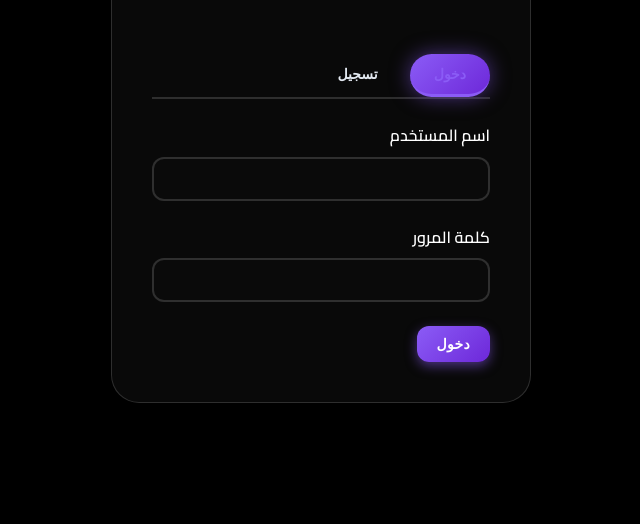
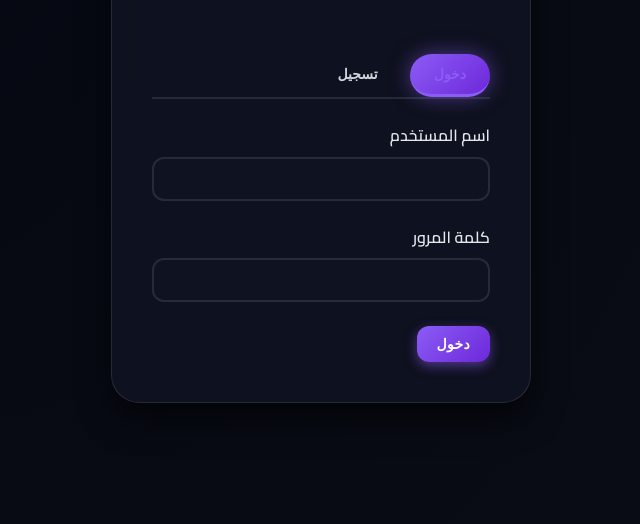
Before and after one commit to 835-droid/ms-ai-backend, a plain HTML site: page cmd/web/index.html in a window 1280 px wide. Shown: the part 346-870 px from the top of the page, without its empty margins (319-959 px from the left). Drawn offline with Linux system fonts and the light colour scheme.

Commit message:
style: enhance dark mode colors for better eye comfort - darker but warmer tones

```diff
--- a/cmd/web/css/base.css
+++ b/cmd/web/css/base.css
@@ -70,15 +70,15 @@ body {
 }
 
 body.dark-mode {
-    --bg-primary: #0a0a0a;
-    --bg-secondary: #000000;
-    --bg-tertiary: #1a1a1a;
-    --text-primary: #ffffff;
-    --text-secondary: #e2e8f0;
-    --text-muted: #94a3b8;
-    --border-light: #333333;
-    --border-medium: #555555;
-    background: linear-gradient(135deg, #000000 0%, #0a0a0a 50%, #1a1a1a 100%);
+    --bg-primary: #0f1220;
+    --bg-secondary: #050812;
+    --bg-tertiary: #1a1f2e;
+    --text-primary: #e5e7eb;
+    --text-secondary: #d1d5db;
+    --text-muted: #9ca3af;
+    --border-light: #2d3748;
+    --border-medium: #4a5568;
+    background: linear-gradient(135deg, #050812 0%, #0f1220 50%, #1a1f2e 100%);
 }
 
 @media (prefers-color-scheme: dark) {
--- a/cmd/web/css/layout.css
+++ b/cmd/web/css/layout.css
@@ -20,7 +20,7 @@
 }
 
 body.dark-mode .navbar {
-    background: rgba(10, 10, 10, 0.95);
+    background: rgba(15, 18, 32, 0.95);
     border-bottom-color: var(--border-light);
 }
 
--- a/cmd/web/css/manga.css
+++ b/cmd/web/css/manga.css
@@ -189,6 +189,12 @@
     font-size: 0.75rem;
 }
 
+.trending-rating {
+    color: #fbbf24;
+    font-size: 0.75rem;
+    font-weight: 600;
+}
+
 .library-cta {
     text-align: center;
     padding: 3rem 2rem;
--- a/cmd/web/css/modern.css
+++ b/cmd/web/css/modern.css
@@ -33,31 +33,31 @@
 
 /* Dark Theme Overrides */
 body.dark-mode {
-    /* خلفيات داكنة متدرجة */
-    --bg-dark: #000000;
-    --bg-darker: #000000;
-    --bg-card: rgba(10, 10, 10, 0.95);
-    --bg-card-solid: #0a0a0a;
-    --bg-elevated: rgba(26, 26, 26, 0.95);
-    --bg-tertiary: #1a1a1a;
-    --bg-primary: #0a0a0a;
-    --bg-secondary: #000000;
+    /* خلفيات داكنة متدرجة - محسنة للراحة */
+    --bg-dark: #050812;
+    --bg-darker: #0a0d15;
+    --bg-card: rgba(15, 18, 32, 0.95);
+    --bg-card-solid: #0f1220;
+    --bg-elevated: rgba(26, 31, 46, 0.95);
+    --bg-tertiary: #1a1f2e;
+    --bg-primary: #0f1220;
+    --bg-secondary: #050812;
 
-    /* نصوص */
-    --text-primary: #ffffff;
-    --text-secondary: #e2e8f0;
-    --text-muted: #7e8a98;
+    /* نصوص - أقل قسوة على العين */
+    --text-primary: #e5e7eb;
+    --text-secondary: #d1d5db;
+    --text-muted: #9ca3af;
 
     /* حدود وشفافية */
-    --border-light: rgba(255, 255, 255, 0.15);
-    --border-medium: rgba(255, 255, 255, 0.25);
+    --border-light: rgba(212, 216, 223, 0.12);
+    --border-medium: rgba(212, 216, 223, 0.18);
     --glass-blur: blur(12px);
-    --glass-bg: rgba(10, 10, 10, 0.8);
+    --glass-bg: rgba(15, 18, 32, 0.85);
 
     /* ظلال محسنة */
-    --shadow-sm: 0 4px 12px rgba(0, 0, 0, 0.5);
-    --shadow-md: 0 8px 24px rgba(0, 0, 0, 0.6);
-    --shadow-lg: 0 16px 32px rgba(0, 0, 0, 0.7);
+    --shadow-sm: 0 4px 12px rgba(0, 0, 0, 0.4);
+    --shadow-md: 0 8px 24px rgba(0, 0, 0, 0.5);
+    --shadow-lg: 0 16px 32px rgba(0, 0, 0, 0.6);
     --shadow-glow: 0 0 20px var(--primary-glow);
     --shadow-glow-secondary: 0 0 15px var(--secondary-glow);
 
```
